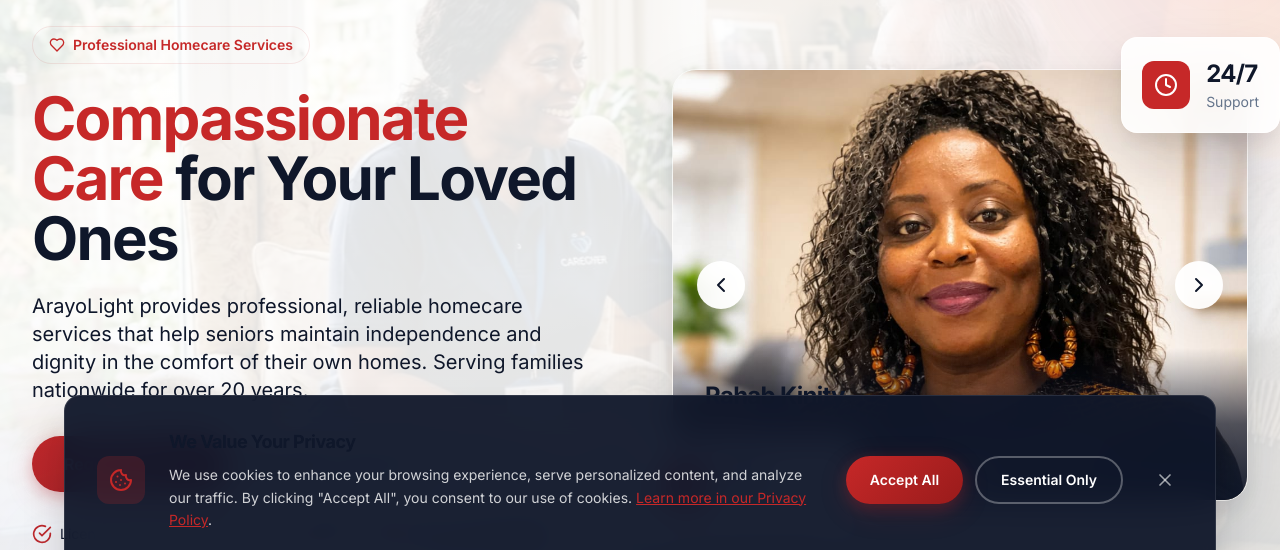
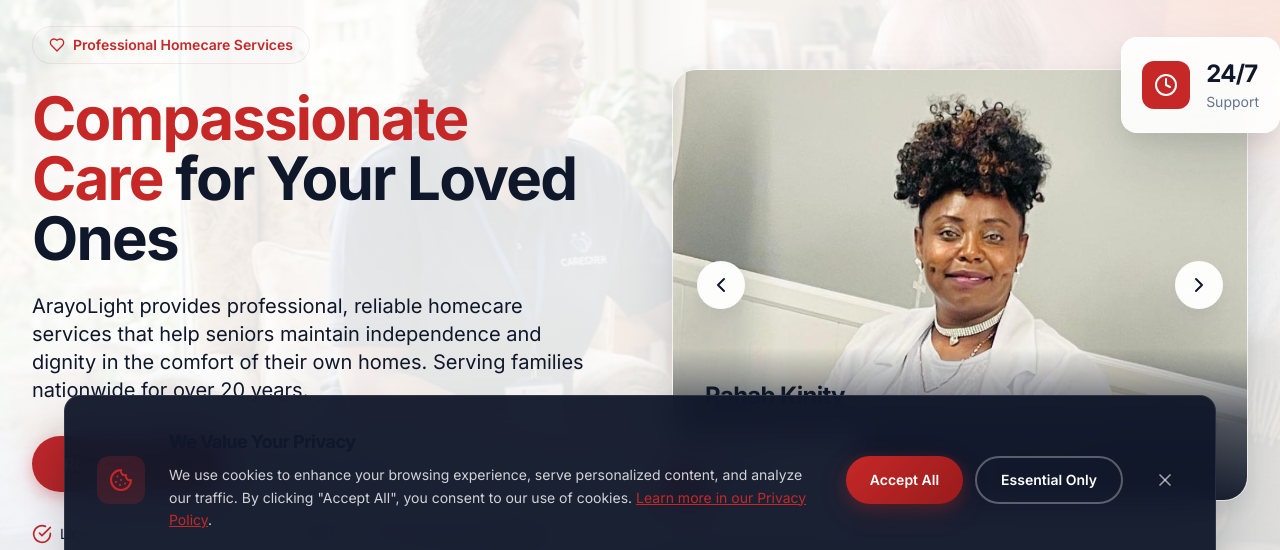
Before and after one commit to PETERMUTWIRI/arayo-light, a Next.js app: page / in a window 1280 px wide. Shown: the part 134-684 px from the top of the page. Built offline with nearby package versions, Linux system fonts and the light colour scheme; no server answers; the database is empty.

Commit message:
changed herosection ceo picture

```diff
--- a/app/page.tsx
+++ b/app/page.tsx
@@ -47,7 +47,7 @@
       caption: null
     },
     {
-      image: '/images/team-founder.jpeg',
+      image: '/rahab-ceo.jpeg',
       alt: 'Rahab Kinity, Founder & CEO of ArayoLight',
       caption: {
         name: 'Rahab Kinity',
```
Also changed, not shown: public/rahab-ceo.jpeg (added).
